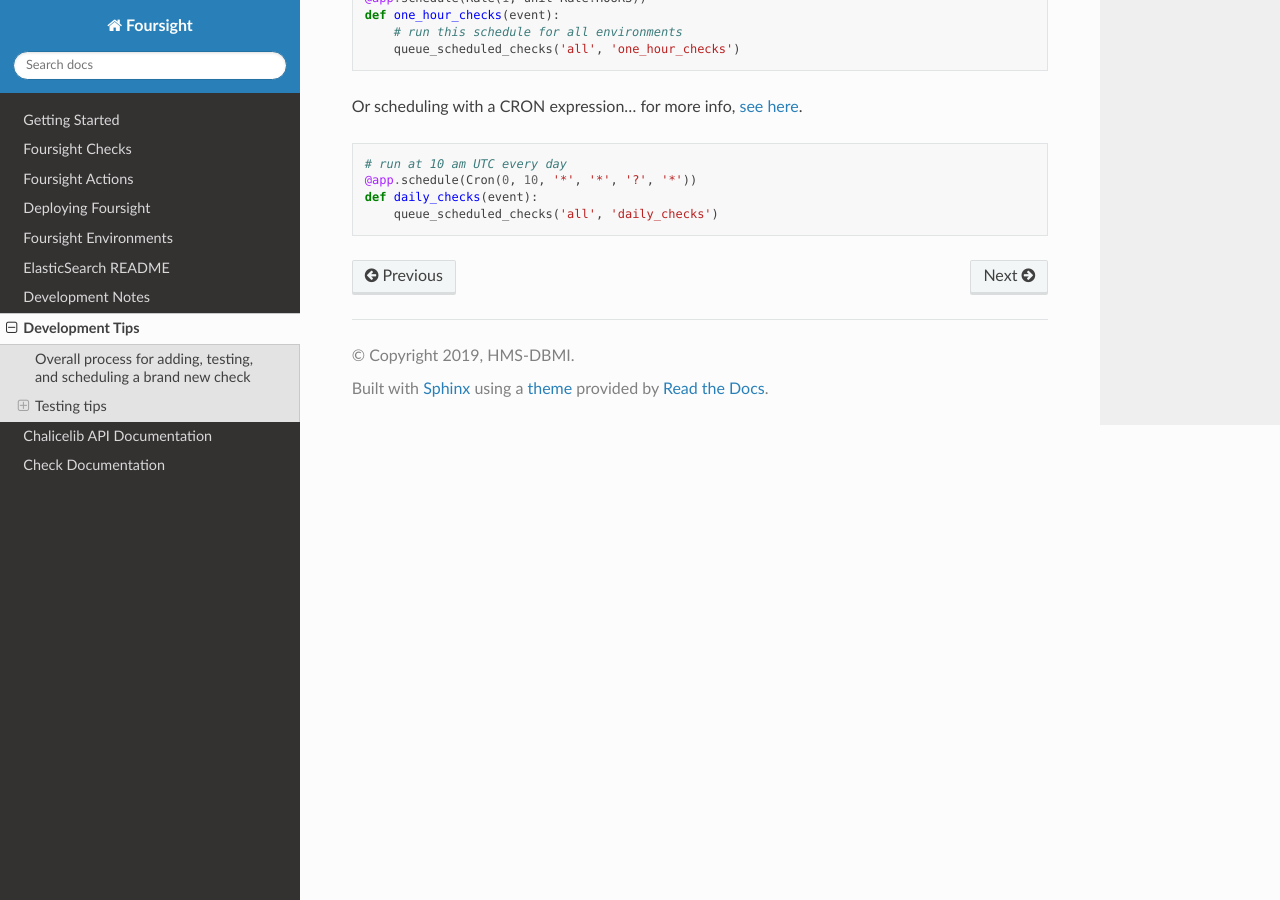
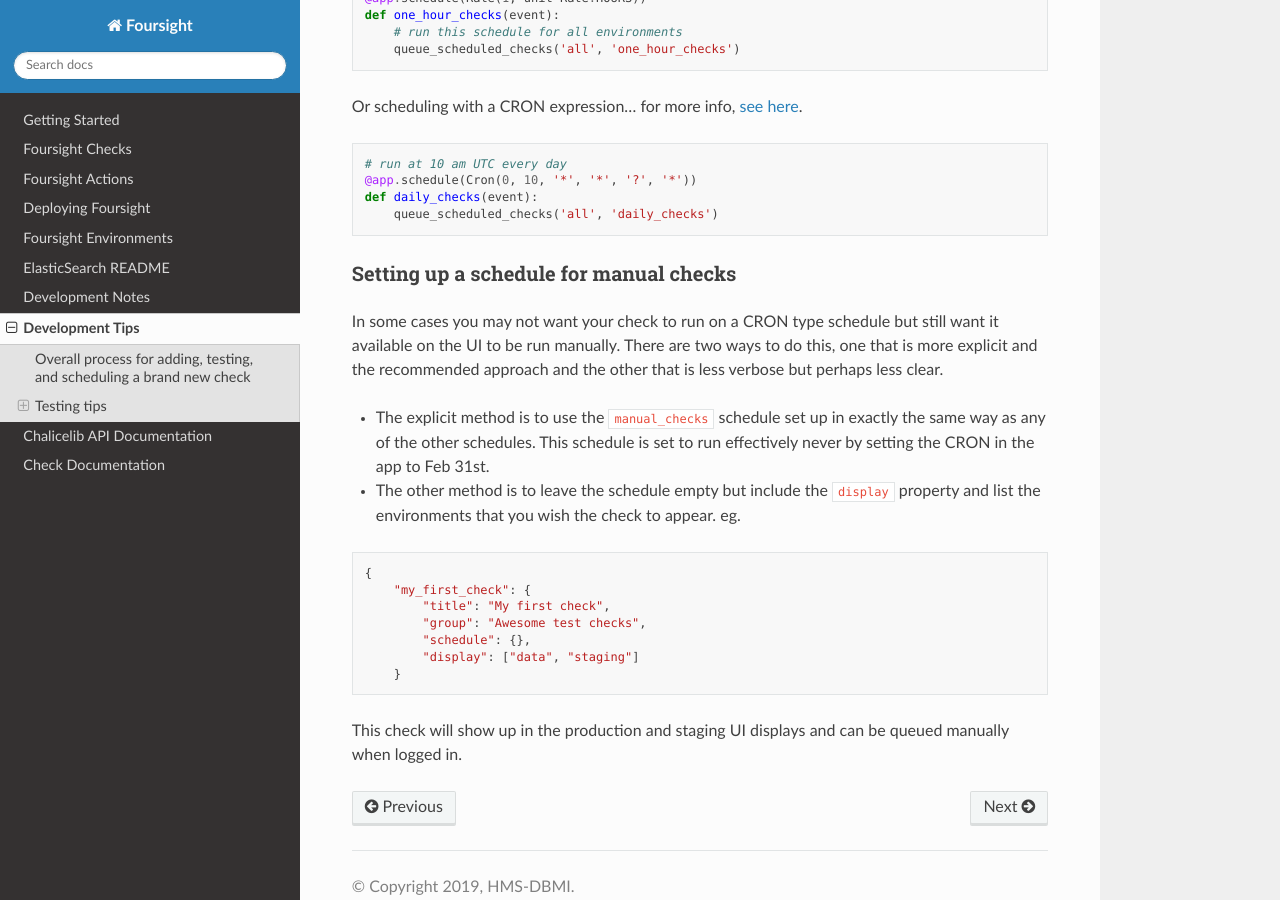
Before and after one commit to 4dn-dcic/foursight, a Sphinx documentation site: the page built from docs/source/development_tips.rst, in a window 1280 px wide and 900 px high, scrolled down 3396 px. Built offline with Sphinx 7.4.7 and the Read the Docs theme 2.0.0, drawn with Linux system fonts in a browser that asks for light colours.

```diff
--- a/app.py
+++ b/app.py
@@ -32,9 +32,9 @@
     'prod': {
         'ten_min_checks': Cron('0/10', '*', '*', '*', '?', '*'),
         'thirty_min_checks': Cron('0/30', '*', '*', '*', '?', '*'),
-        'hourly_checks_1': Cron('0', '0/1', '*', '*', '?', '*'),
-        'hourly_checks_2': Cron('20', '0/1', '*', '*', '?', '*'),
-        'hourly_checks_3': Cron('40', '0/1', '*', '*', '?', '*'),
+        'hourly_checks_1': Cron('5', '0/1', '*', '*', '?', '*'),
+        'hourly_checks_2': Cron('25', '0/1', '*', '*', '?', '*'),
+        'hourly_checks_3': Cron('45', '0/1', '*', '*', '?', '*'),
         'morning_checks_1': Cron('0', '6', '*', '*', '?', '*'),
         'morning_checks_2': Cron('0', '7', '*', '*', '?', '*'),
         'morning_checks_3': Cron('0', '8', '*', '*', '?', '*'),
--- a/docs/source/development_tips.rst
+++ b/docs/source/development_tips.rst
@@ -134,3 +134,23 @@
    @app.schedule(Cron(0, 10, '*', '*', '?', '*'))
    def daily_checks(event):
        queue_scheduled_checks('all', 'daily_checks')
+
+Setting up a schedule for manual checks
+^^^^^^^^^^^^^^^^^^^^^^^^^^^^^^^^^^^^^^^
+
+In some cases you may not want your check to run on a CRON type schedule but still want it available on the UI to be run manually.  There are two ways to do this, one that is more explicit and the recommended approach and the other that is less verbose but perhaps less clear.
+
+* The explicit method is to use the ``manual_checks`` schedule set up in exactly the same way as any of the other schedules.  This schedule is set to run effectively never by setting the CRON in the app to Feb 31st.
+* The other method is to leave the schedule empty but include the ``display`` property and list the environments that you wish the check to appear. eg.
+
+.. code-block::
+
+   {
+       "my_first_check": {
+           "title": "My first check",
+           "group": "Awesome test checks",
+           "schedule": {},
+           "display": ["data", "staging"]
+       }
+
+This check will show up in the production and staging UI displays and can be queued manually when logged in.
--- a/docs/source/getting_started.rst
+++ b/docs/source/getting_started.rst
@@ -78,7 +78,7 @@
 Creating a schedule
 -------------------
 
-To get your checks running on a CRON or rate schedule, the current method is add the desired schedule at the top of app.py. ``queue_check_group`` will cause your checks to be added to an AWS SQS queue that will kick of asynchronous lambdas that will run them. The numbers of currently running and pending checks are displayed at the top of the Foursight UI. The code below defines the ``morning_checks`` schedule that will be used in the following steps.
+To get your checks running on a CRON or rate schedule, the current method is to add the desired schedule at the top of app.py. ``queue_check_group`` will cause your checks to be added to an AWS SQS queue that will kick of asynchronous lambdas that will run them. The numbers of currently running and pending checks are displayed at the top of the Foursight UI. The code below defines a ``morning_checks`` schedule that will be used in the following steps.
 
 .. code-block::
 
```
Also changed, not shown: other parts of docs/source/getting_started.rst (+2 -2 lines), 3 other files.
